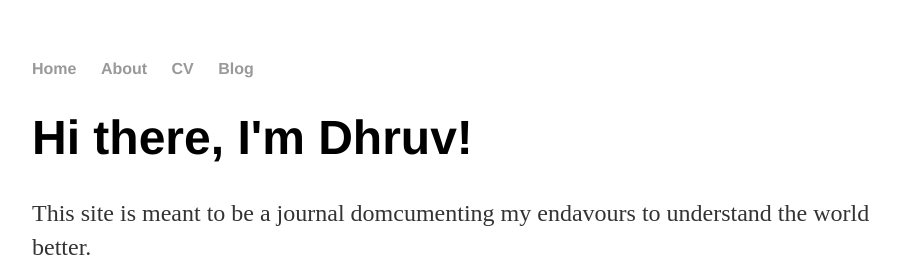
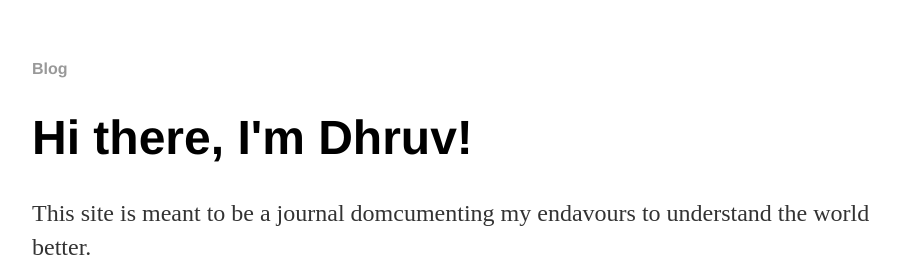
Before and after one commit to dhruvnigam93/dhruvnigam93.github.io, a Jekyll site: the page built from index.html, in a window 1280 px wide. Shown: the top 257 px of the page, without its empty margins (160-1059 px from the left). Built offline with Jekyll 4.4.1, drawn with Linux system fonts in a browser that asks for light colours.

Commit message:
remove all sections except blog

```diff
--- a/_layouts/default.html
+++ b/_layouts/default.html
@@ -8,9 +8,6 @@
 		<body>
 			<nav>
 	    		<ul>
-	        		<li><a href="/">Home</a></li>
-		        	<li><a href="/about">About</a></li>
-	        		<li><a href="/cv">CV</a></li>
 	        		<li><a href="/blog">Blog</a></li>
 	    		</ul>
 			</nav>
```
